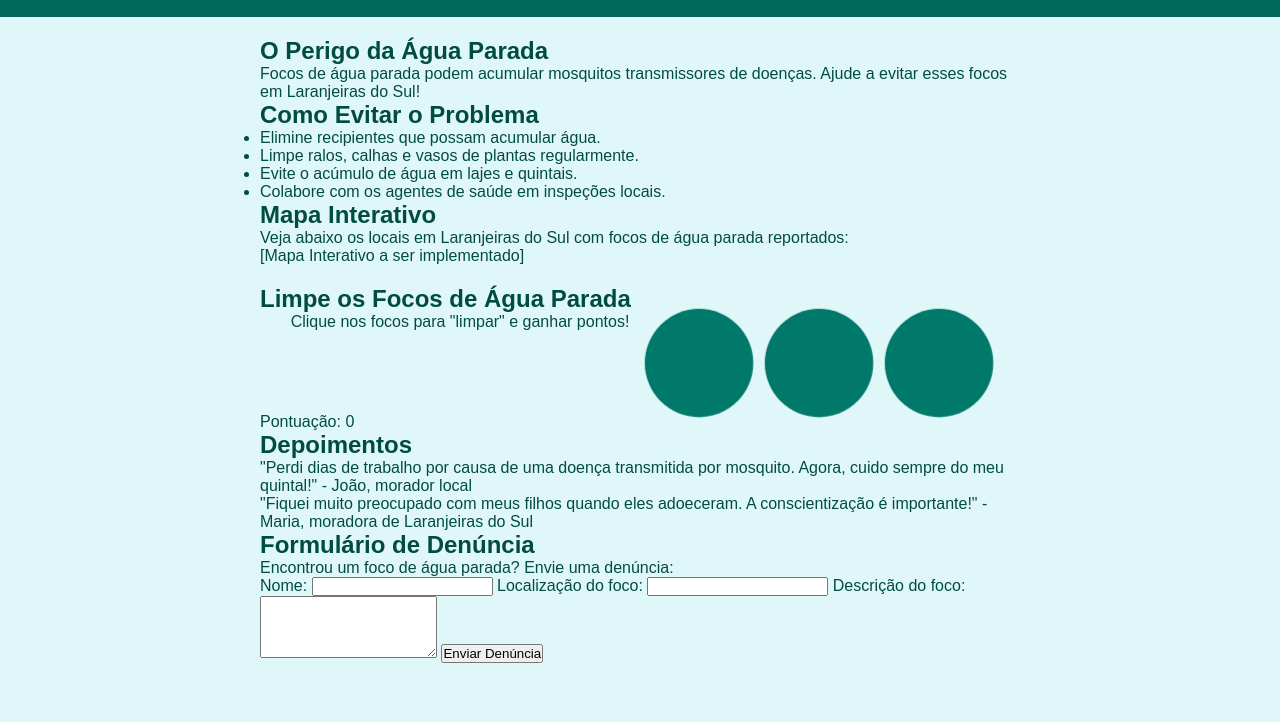
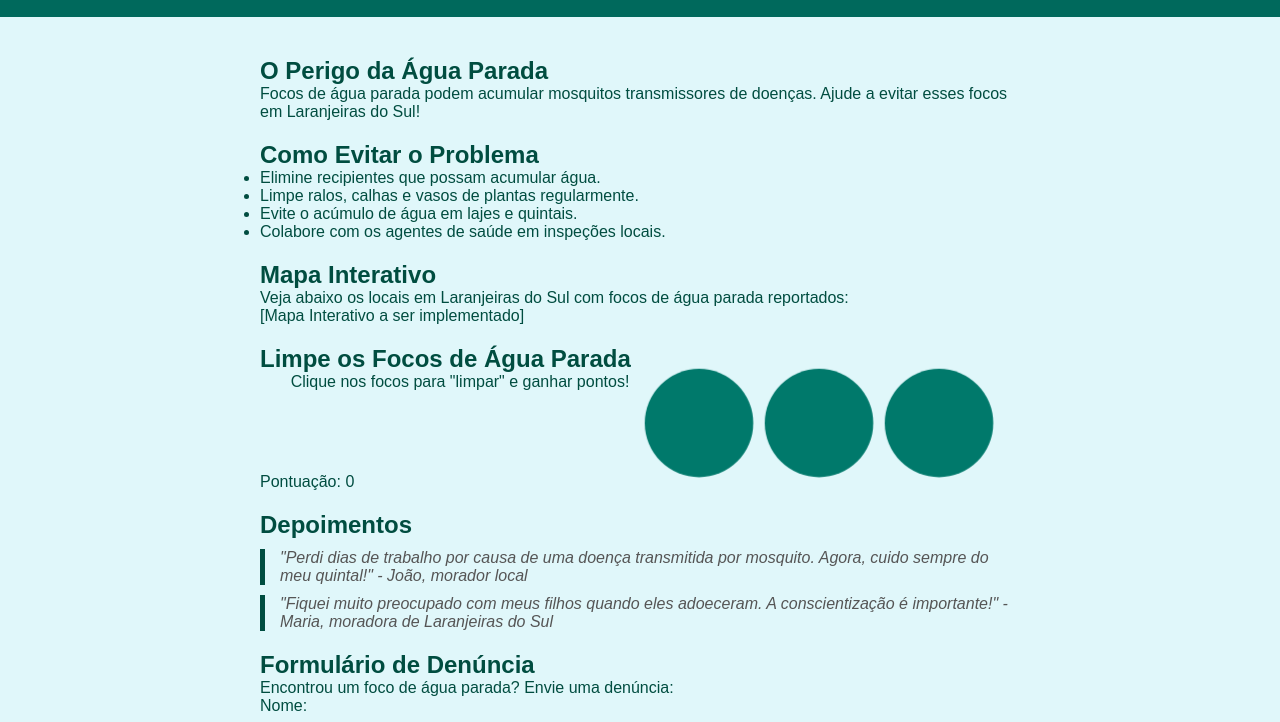
Before and after one commit to JoaoGabriel34948/agua-parada-lds, a plain HTML site: page index.html in a window 1280 px wide. Shown: the part 78-800 px from the top of the page. Drawn offline with Linux system fonts and the light colour scheme.

Commit message:
Update style.css

```diff
--- a/style.css
+++ b/style.css
@@ -24,6 +24,10 @@ header {
 main {
     max-width: 800px;
     padding: 20px;
+}
+
+section {
+    margin-top: 20px;
 }
 
 #jogo-limpeza {
@@ -54,3 +58,29 @@ main {
         transform: scale(1.2);
     }
 }
+
+blockquote {
+    font-style: italic;
+    color: #555;
+    border-left: 5px solid #004d40;
+    padding-left: 15px;
+    margin: 10px 0;
+}
+
+form {
+    display: flex;
+    flex-direction: column;
+    gap: 10px;
+}
+
+form input, form textarea, form button {
+    padding: 8px;
+    border: 1px solid #004d40;
+    border-radius: 5px;
+}
+
+form button {
+    background-color: #004d40;
+    color: white;
+    cursor: pointer;
+}
```
